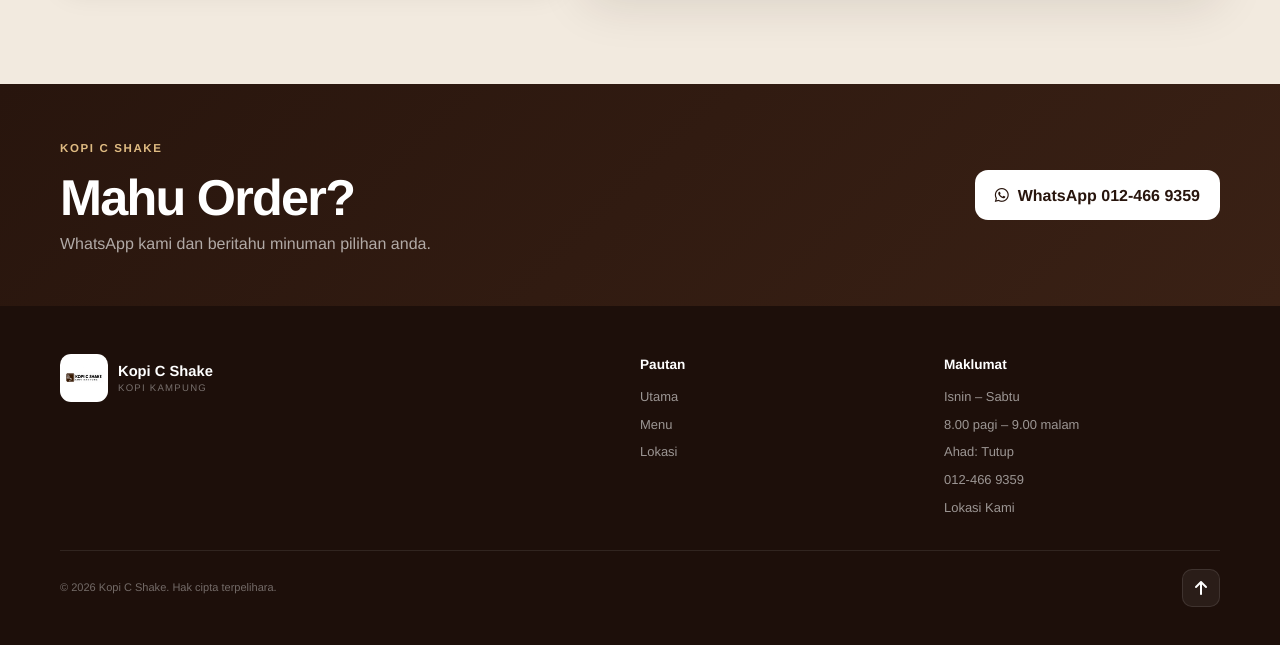
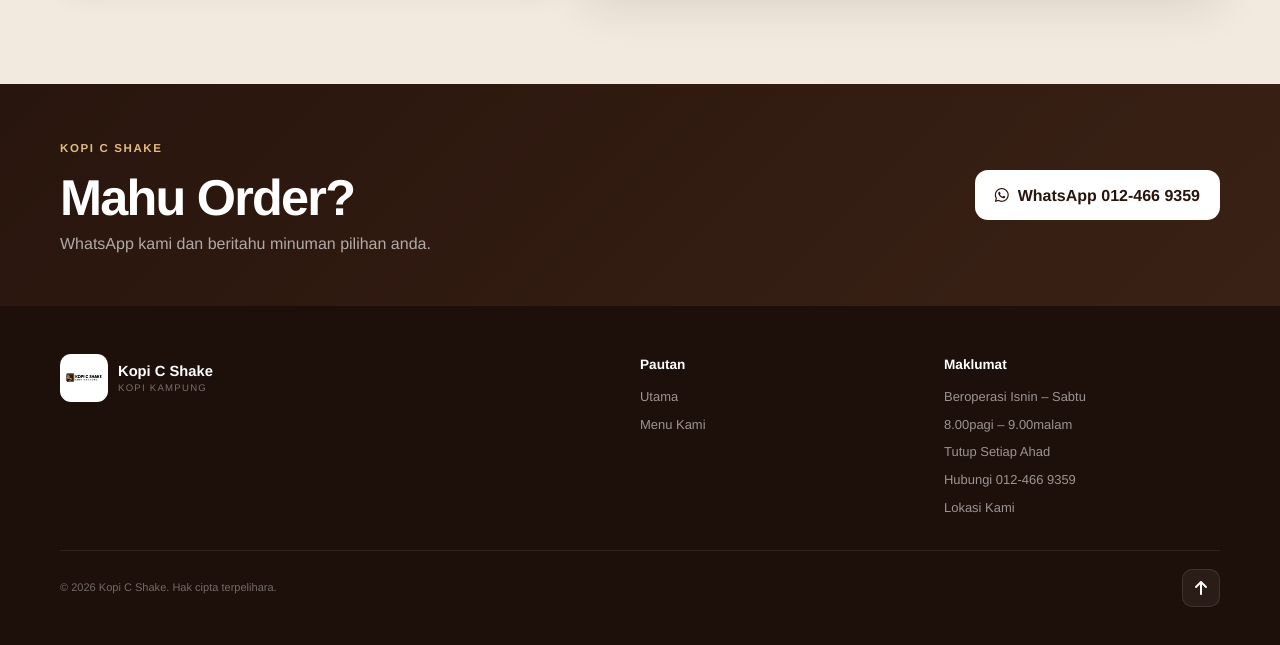
Before and after one commit to kopicshake/order, a plain HTML site: page index.html in a window 1280 px wide. Shown: the part 3198-3843 px from the top of the page. Drawn offline with Linux system fonts and the light colour scheme.

Commit message:
Update index.html

```diff
--- a/index.html
+++ b/index.html
@@ -746,8 +746,7 @@
         <h3>Pautan</h3>
 
         <a href="#utama">Utama</a>
-        <a href="#menu">Menu</a>
-        <a href="#lokasi">Lokasi</a>
+        <a href="#menu">Menu Kami</a>
 
       </div>
 
@@ -756,12 +755,12 @@
 
         <h3>Maklumat</h3>
 
-        <span>Isnin – Sabtu</span>
-        <span>8.00 pagi – 9.00 malam</span>
-        <span>Ahad: Tutup</span>
+        <span>Beroperasi Isnin – Sabtu</span>
+        <span>8.00pagi – 9.00malam</span>
+        <span>Tutup Setiap Ahad</span>
 
         <a href="tel:+60124669359">
-          012-466 9359
+          Hubungi 012-466 9359
         </a>
 
         <a
```
